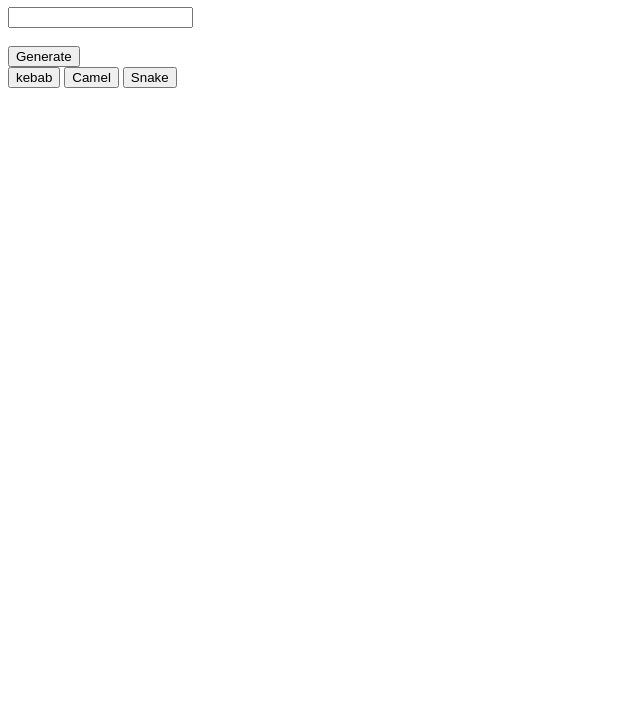
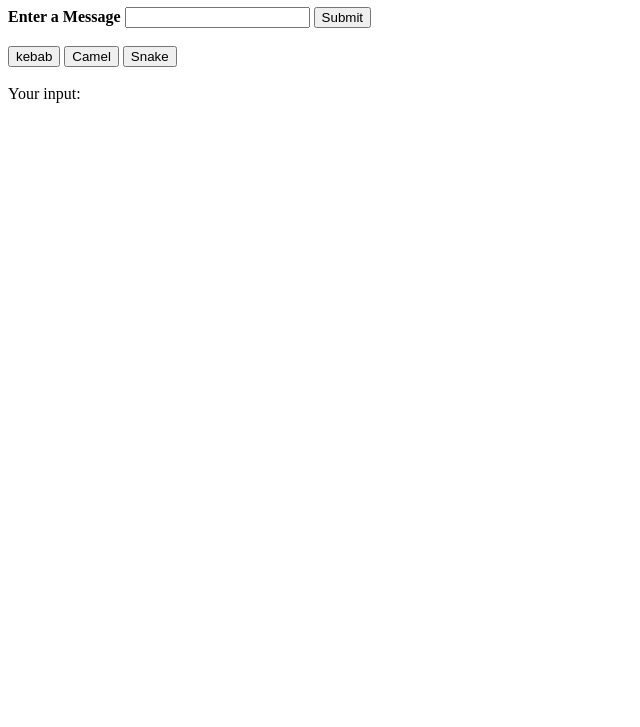
Before and after one commit to Pegasusx10/variable-generator, a plain HTML site: page index.html in a window 1280 px wide. Shown: the part 73-800 px from the top of the page, without its empty margins (0-640 px from the left). Drawn offline with Linux system fonts and the light colour scheme.

Commit message:
Update index.html

```diff
--- a/index.html
+++ b/index.html
@@ -10,15 +10,16 @@
 </head>
 <h1>Customise your variable names</h1>
 <body>
-    <form> <input type="text" id="name" name="name"></form>
+    <form> <label><b>Enter a Message</b></label>
+        <input type="text" name="message" id="user_input">
+        <input type="submit" onclick="showInput();">
+    </form>
     <br>
-    <div id="submitbtn">
-        <div id="container">
-          <button>Generate</button>
-        </div>
-      </div>
     <button id = "kebab">kebab</button>
     <button id = "Camel">Camel</button>
     <button id = "Snake">Snake</button>
+    <br><br>
+    <label>Your input: </label>
+    <p><span id='display'></span></p>
 </body>
 </html>
```
